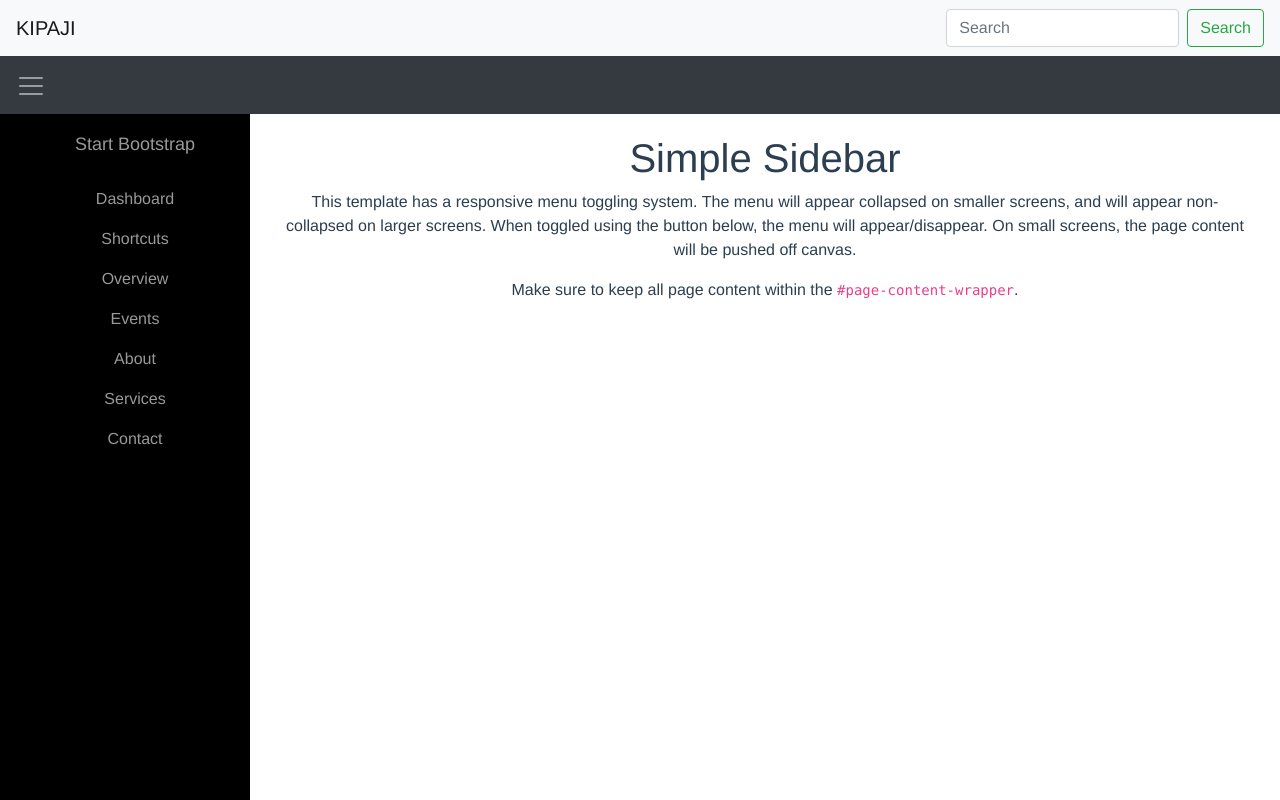
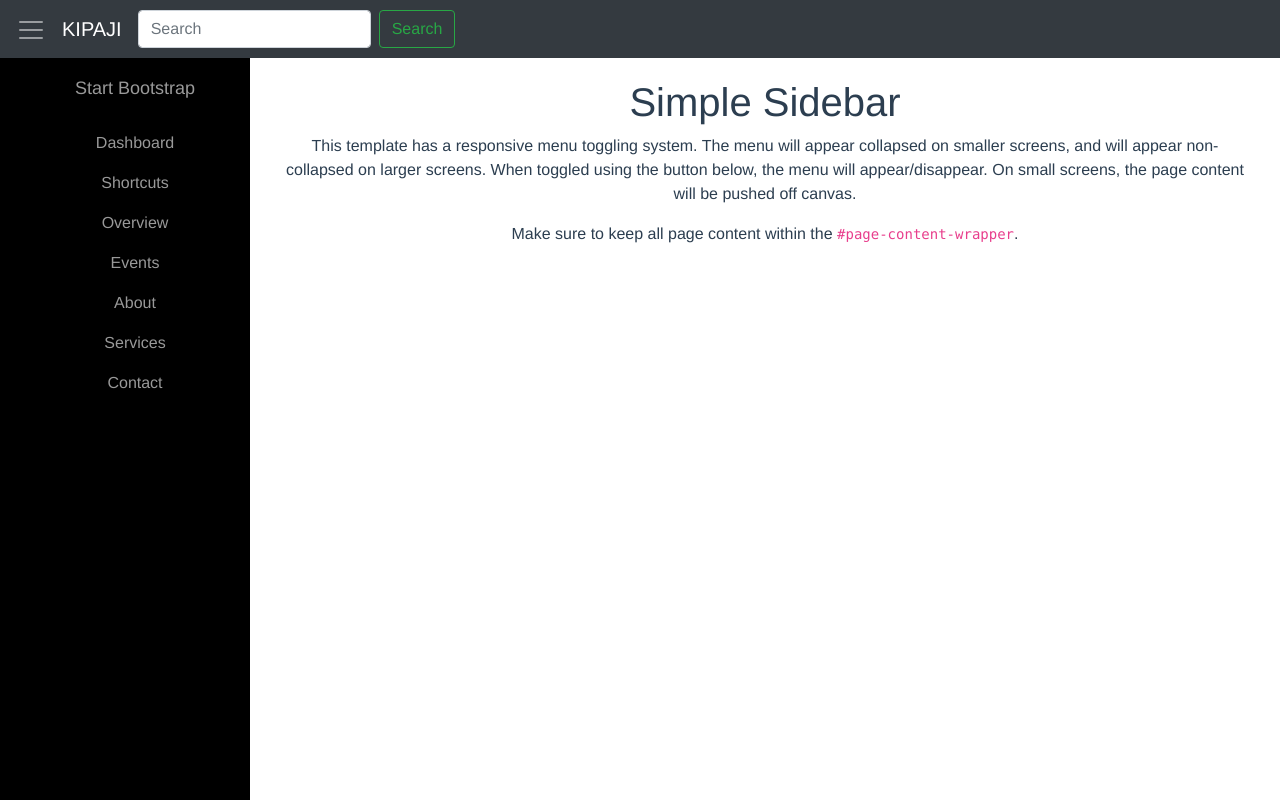
Before and after one commit to dontito94/new_kipaji, a Vue app in the folder frontend/: page / in a window 1280 px wide. Built offline with nearby package versions, Linux system fonts and the light colour scheme.

Commit message:
side bar

```diff
--- a/frontend/src/components/home/MainNavBar.vue
+++ b/frontend/src/components/home/MainNavBar.vue
@@ -1,12 +1,6 @@
 <template>
     <div>
-        <nav class="navbar navbar-light bg-light">
-            <a class="navbar-brand">KIPAJI</a>
-            <form class="form-inline">
-                <input class="form-control mr-sm-2" type="search" placeholder="Search" aria-label="Search">
-                <button class="btn btn-outline-success my-2 my-sm-0" type="submit">Search</button>
-            </form>
-        </nav>
+
 
 
         <side-menu></side-menu>
--- a/frontend/src/components/home/SideMenu.vue
+++ b/frontend/src/components/home/SideMenu.vue
@@ -6,6 +6,13 @@
             <a class="navbar-brand" href="#menu-toggle" id="menu-toggle">
                 <span class="navbar-toggler-icon"></span>
             </a>
+
+                <a class="navbar-brand">KIPAJI</a>
+                <form class="form-inline">
+                    <input class="form-control mr-sm-2" type="search" placeholder="Search" aria-label="Search">
+                    <button class="btn btn-outline-success my-2 my-sm-0" type="submit">Search</button>
+                </form>
+
 
         </nav>
         <div id="wrapper" class="toggled">
```
